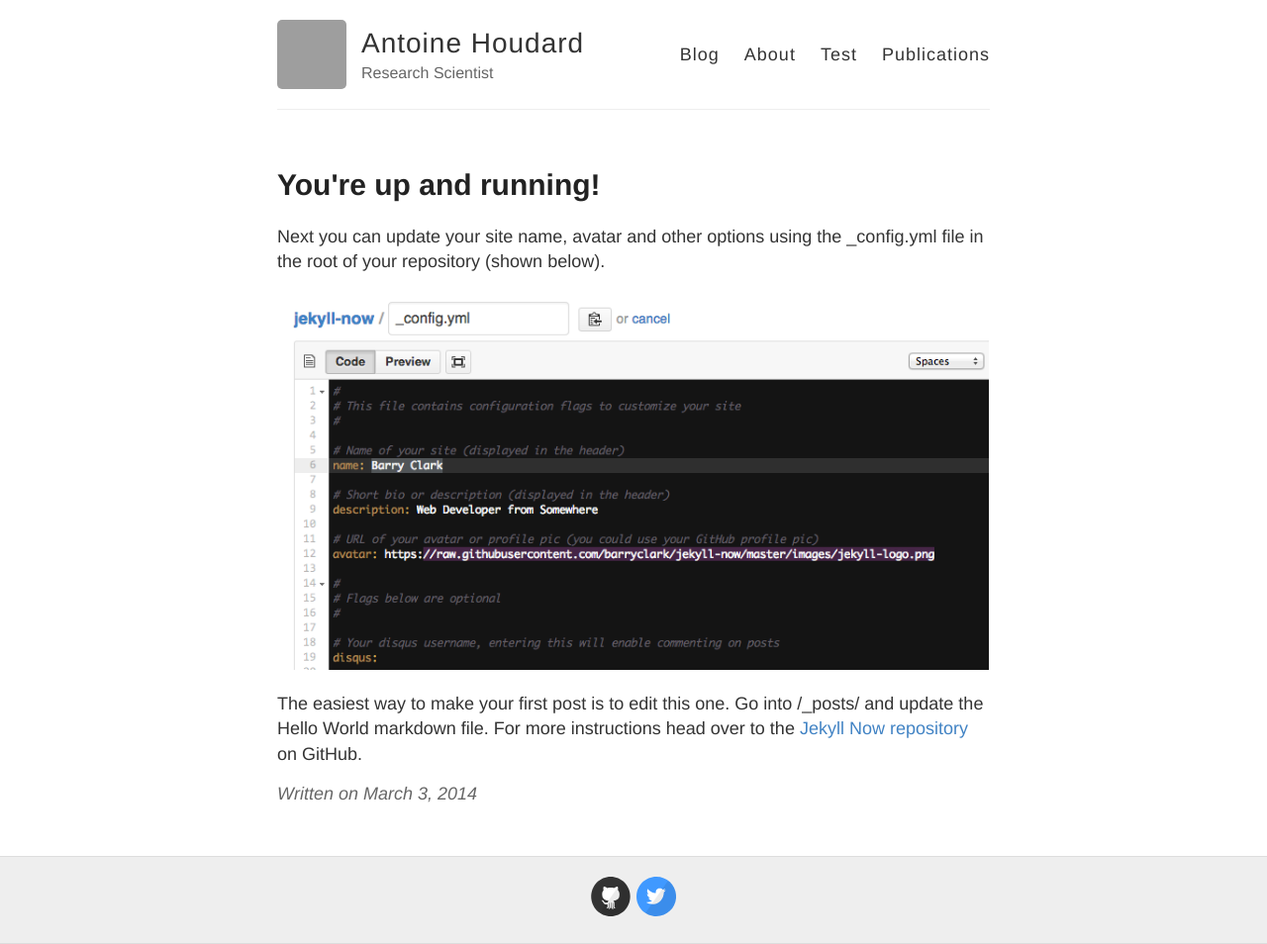
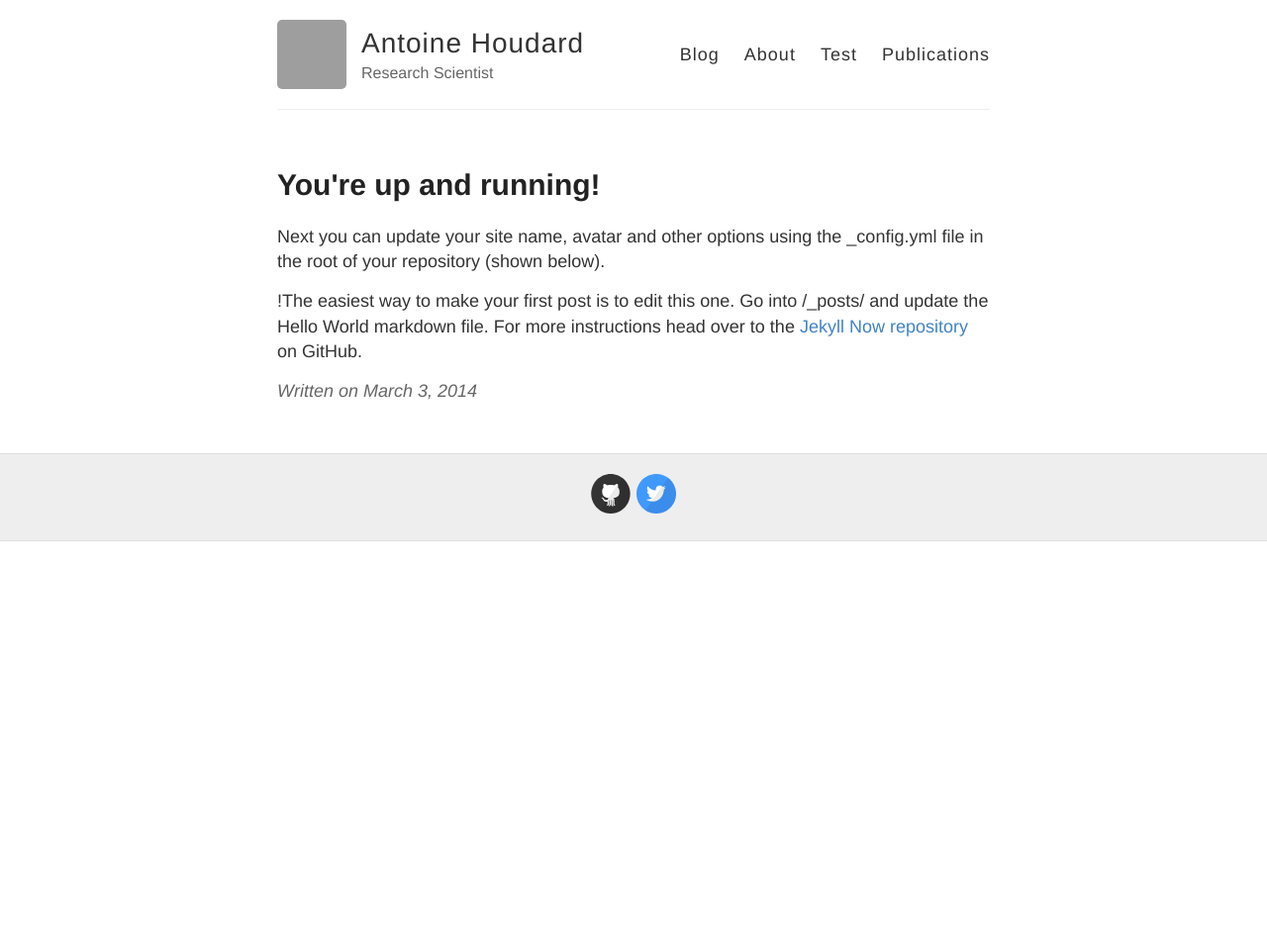
Before and after one commit to ahoudard/ahoudard.github.io, a Jekyll site: the page built from _posts/2014-3-3-Hello-World.md, in a window 1280 px wide. Shown: the whole page at 99% size. Built offline with Jekyll 4.4.1, drawn with Linux system fonts in a browser that asks for light colours; after the commit the page ends 900 px from its top, so only the background shows below that; some of the changed lines change nothing that is shown; grey boxes are pictures that could not be loaded.

```diff
--- a/_posts/2014-3-3-Hello-World.md
+++ b/_posts/2014-3-3-Hello-World.md
@@ -5,6 +5,6 @@
 
 Next you can update your site name, avatar and other options using the _config.yml file in the root of your repository (shown below).
 
-![_config.yml]({{ site.baseurl }}/images/config.png)
+<!-- ![_config.yml]({{ site.baseurl }}/images/config.png) -->
 
-The easiest way to make your first post is to edit this one. Go into /_posts/ and update the Hello World markdown file. For more instructions head over to the [Jekyll Now repository](https://github.com/barryclark/jekyll-now) on GitHub.
+!The easiest way to make your first post is to edit this one. Go into /_posts/ and update the Hello World markdown file. For more instructions head over to the [Jekyll Now repository](https://github.com/barryclark/jekyll-now) on GitHub.
```
